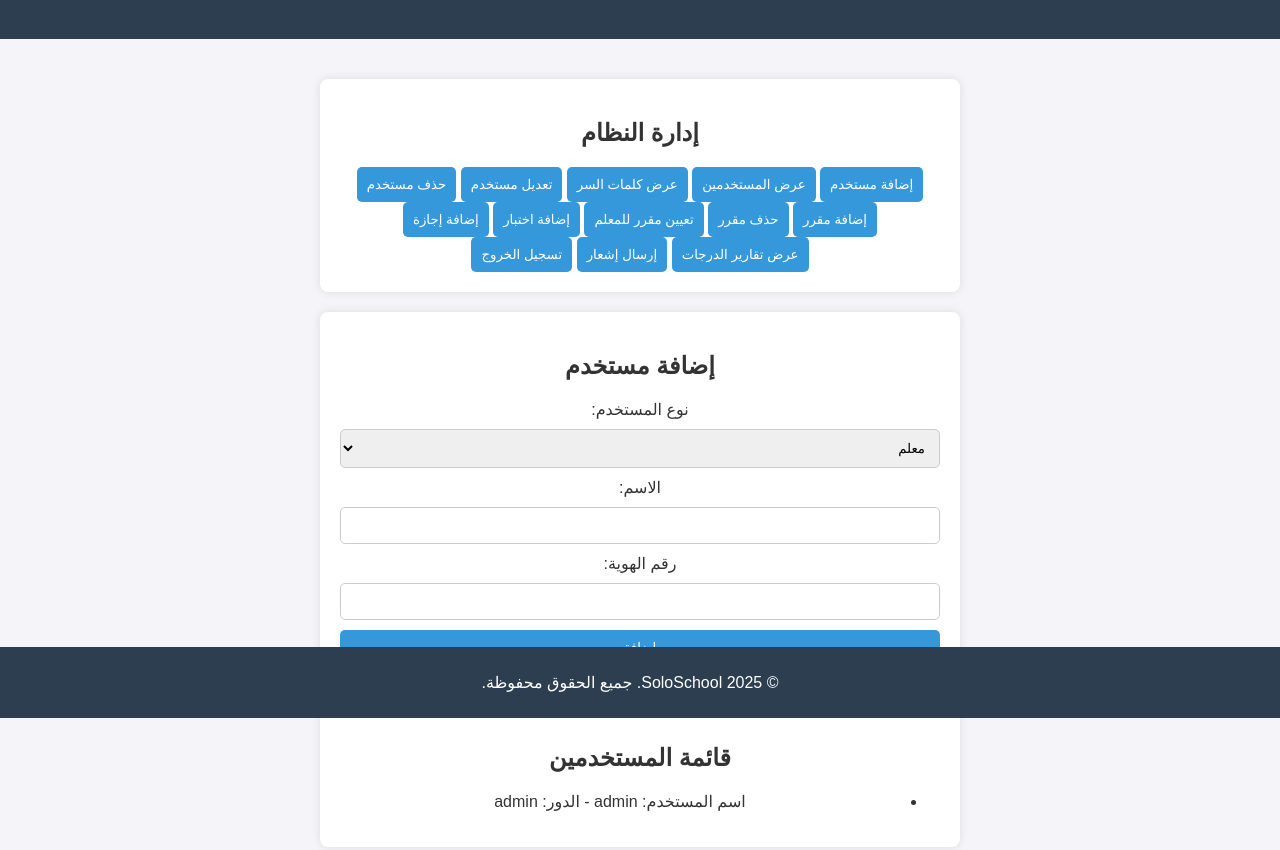
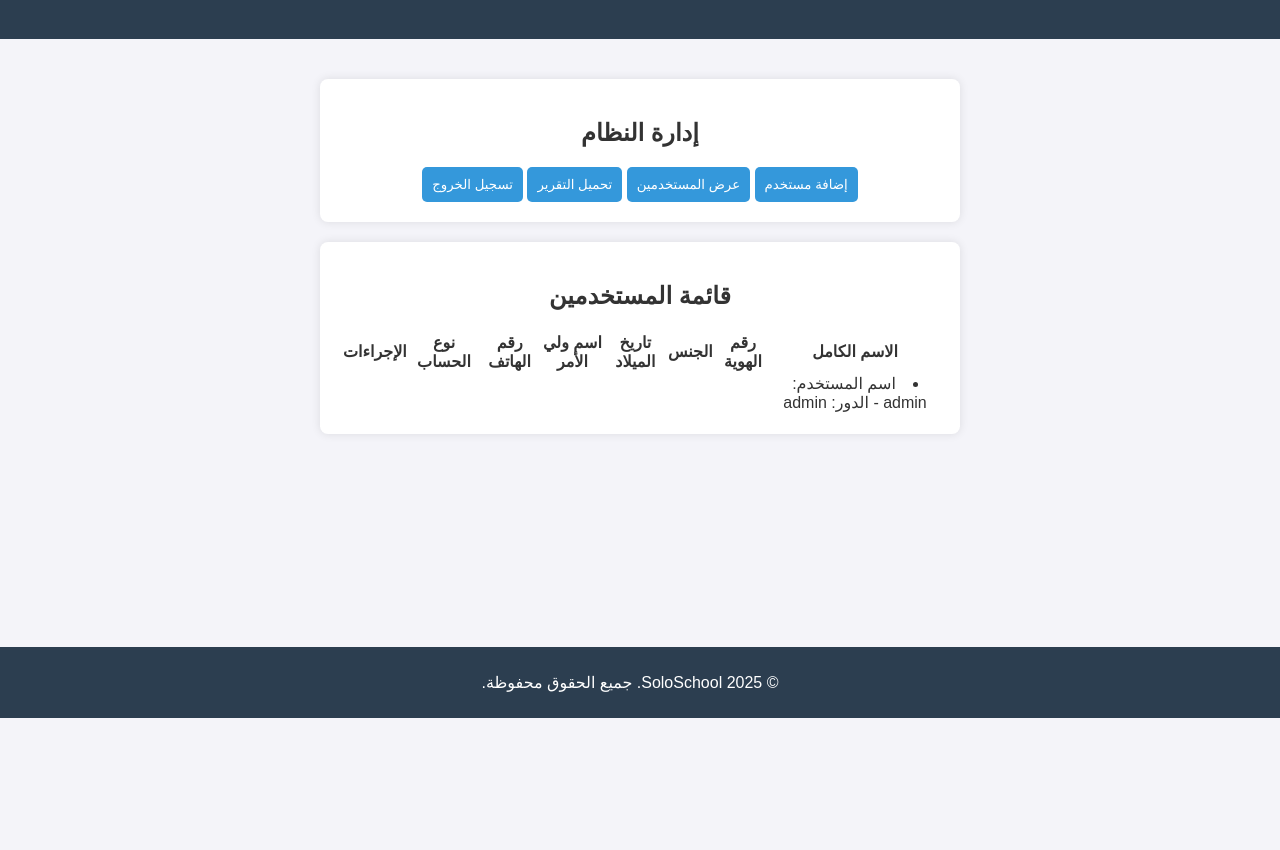
Before and after one commit to sosaskze143/soloschool, a plain HTML site: page admin.html in a window 1280 px wide. Both pictures are taken after a click on the button "عرض المستخدمين". Shown: the part 82-932 px from the top of the page. After the commit the page ends 800 px from the top, so only its background shows below. Drawn offline with nearby package versions, Linux system fonts and the light colour scheme.

Commit message:
Update admin.html

```diff
--- a/admin.html
+++ b/admin.html
@@ -16,20 +16,11 @@
       <h2>إدارة النظام</h2>
       <button onclick="showAddUserForm()">إضافة مستخدم</button>
       <button onclick="viewUsers()">عرض المستخدمين</button>
-      <button onclick="viewPasswords()">عرض كلمات السر</button>
-      <button onclick="editUser()">تعديل مستخدم</button>
-      <button onclick="deleteUser()">حذف مستخدم</button>
-      <button onclick="addCourse()">إضافة مقرر</button>
-      <button onclick="deleteCourse()">حذف مقرر</button>
-      <button onclick="assignCourseToTeacher()">تعيين مقرر للمعلم</button>
-      <button onclick="addExam()">إضافة اختبار</button>
-      <button onclick="addHoliday()">إضافة إجازة</button>
-      <button onclick="viewGradesReport()">عرض تقارير الدرجات</button>
-      <button onclick="sendNotification(prompt('أدخل رقم هوية المستخدم:'), prompt('أدخل الرسالة:'))">إرسال إشعار</button>
+      <button onclick="downloadReport()">تحميل التقرير</button>
       <button onclick="logout()">تسجيل الخروج</button>
     </section>
 
-    <section id="add-user-form">
+    <section id="add-user-form" class="hidden">
       <h2>إضافة مستخدم</h2>
       <form id="user-form">
         <label for="user-type">نوع المستخدم:</label>
@@ -38,22 +29,44 @@
           <option value="student">طالب</option>
           <option value="parent">ولي أمر</option>
         </select>
-        <label for="user-name">الاسم:</label>
-        <input type="text" id="user-name" required>
+        <label for="full-name">الاسم الكامل:</label>
+        <input type="text" id="full-name" required>
         <label for="user-id">رقم الهوية:</label>
         <input type="text" id="user-id" required>
+        <label for="gender">الجنس:</label>
+        <select id="gender">
+          <option value="male">ذكر</option>
+          <option value="female">أنثى</option>
+        </select>
+        <label for="birthdate">تاريخ الميلاد:</label>
+        <input type="date" id="birthdate" required>
+        <label for="parent-name">اسم ولي الأمر:</label>
+        <input type="text" id="parent-name">
+        <label for="phone-number">رقم الهاتف:</label>
+        <input type="tel" id="phone-number" required>
         <button type="submit">إضافة</button>
       </form>
     </section>
 
     <section id="users-list" class="hidden">
       <h2>قائمة المستخدمين</h2>
-      <ul id="users"></ul>
-    </section>
-
-    <section id="passwords-list" class="hidden">
-      <h2>كلمات سر المستخدمين</h2>
-      <ul id="passwords"></ul>
+      <table>
+        <thead>
+          <tr>
+            <th>الاسم الكامل</th>
+            <th>رقم الهوية</th>
+            <th>الجنس</th>
+            <th>تاريخ الميلاد</th>
+            <th>اسم ولي الأمر</th>
+            <th>رقم الهاتف</th>
+            <th>نوع الحساب</th>
+            <th>الإجراءات</th>
+          </tr>
+        </thead>
+        <tbody id="users">
+          <!-- البيانات ستضاف هنا عبر JavaScript -->
+        </tbody>
+      </table>
     </section>
   </main>
 
@@ -61,6 +74,7 @@
     <p>© 2025 SoloSchool. جميع الحقوق محفوظة.</p>
   </footer>
 
+  <script src="https://cdnjs.cloudflare.com/ajax/libs/jspdf/2.5.1/jspdf.umd.min.js"></script>
   <script src="script.js"></script>
 </body>
 </html>
```
